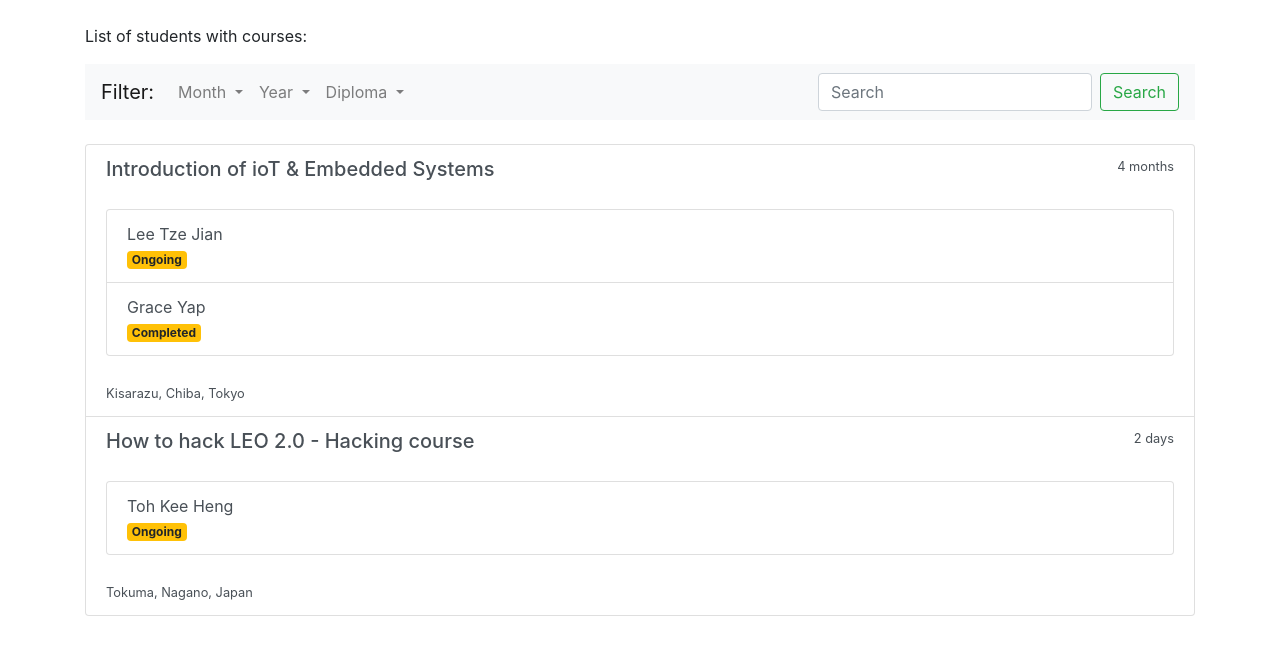
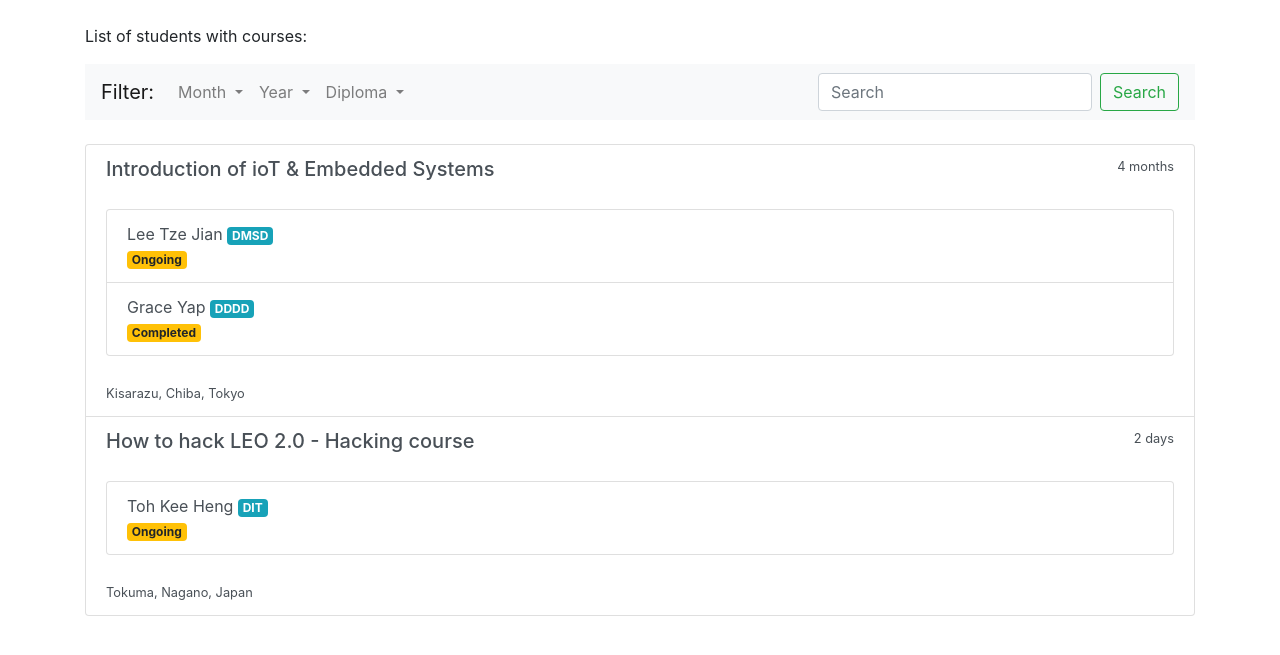
Before and after one commit to 15017206/iprep, a PHP site: page /iprep/graceyap_dashboard_studenthascourse.php in a window 1280 px wide. Shown: the part 56-711 px from the top of the page. Run offline with PHP 8.4, Linux system fonts and the light colour scheme; some libraries are stand-ins or nearby versions.

Commit message:
update2(glenn)

```diff
--- a/graceyap_dashboard_studenthascourse.php
+++ b/graceyap_dashboard_studenthascourse.php
@@ -78,11 +78,11 @@ and open the template in the editor.
                         <br/>
                         <ul class="list-group">
                             <li class="list-group-item justify-content-between align-items-center">
-                                Lee Tze Jian
+                                Lee Tze Jian&nbsp;<span class="badge badge-info">DMSD</span>
                                 <br/><span class="badge badge-warning">Ongoing</span>
                             </li>
                             <li class="list-group-item justify-content-between align-items-center">
-                                Grace Yap
+                                Grace Yap&nbsp;<span class="badge badge-info">DDDD</span>
                                 <br/><span class="badge badge-warning">Completed</span>
                             </li>
                         </ul>
@@ -97,7 +97,7 @@ and open the template in the editor.
                         <br/>
                         <ul class="list-group">
                             <li class="list-group-item justify-content-between align-items-center">
-                                Toh Kee Heng
+                                Toh Kee Heng&nbsp;<span class="badge badge-info">DIT</span>
                                 <br/><span class="badge badge-warning">Ongoing</span>
                             </li>
                         </ul>
```
